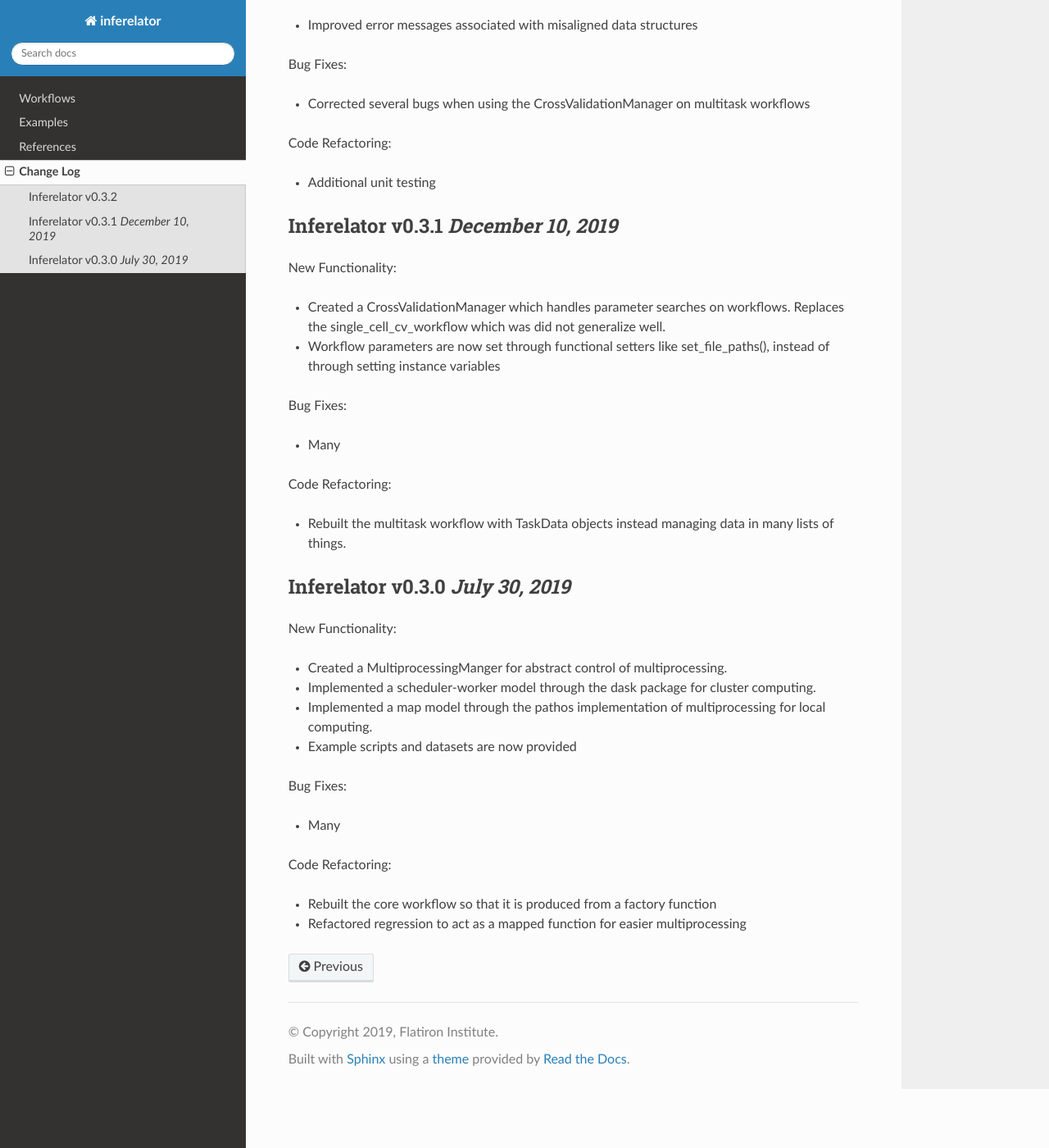
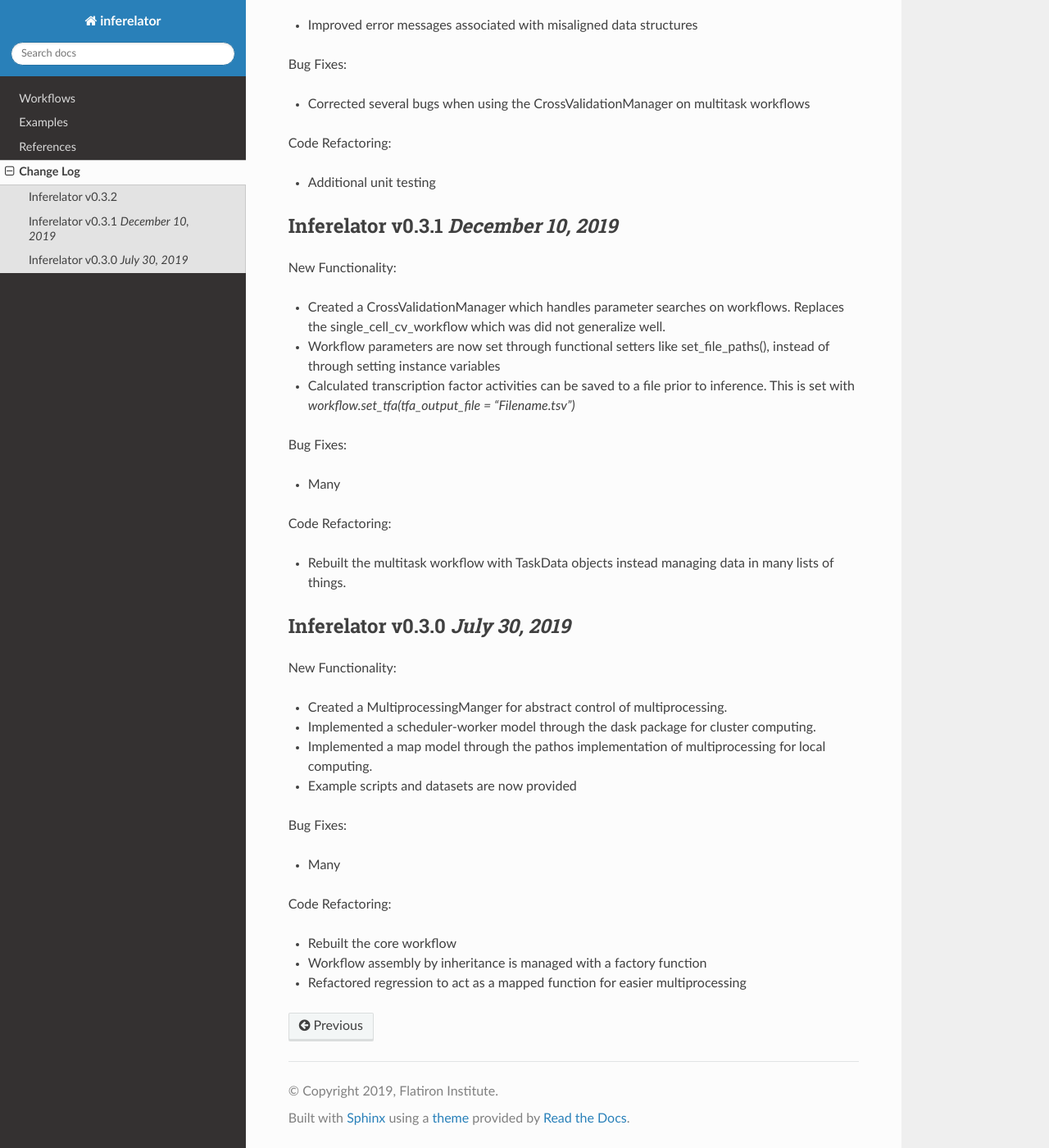
Before and after one commit to flatironinstitute/inferelator, a Sphinx documentation site: the page built from docs/changelog.rst, in a window 1280 px wide and 1400 px high, scrolled down 245 px. Shown: the whole window at 82% size. Built offline with Sphinx 7.4.7 and the Read the Docs theme 2.0.0, drawn with Linux system fonts in a browser that asks for light colours.

```diff
--- a/docs/changelog.rst
+++ b/docs/changelog.rst
@@ -25,6 +25,8 @@
   Replaces the single_cell_cv_workflow which was did not generalize well.
 - Workflow parameters are now set through functional setters like set_file_paths(),
   instead of through setting instance variables
+- Calculated transcription factor activities can be saved to a file prior to inference.
+  This is set with `workflow.set_tfa(tfa_output_file = "Filename.tsv")`
 
 Bug Fixes:
 
@@ -50,5 +52,6 @@
 
 Code Refactoring:
 
-- Rebuilt the core workflow so that it is produced from a factory function
+- Rebuilt the core workflow
+- Workflow assembly by inheritance is managed with a factory function
 - Refactored regression to act as a mapped function for easier multiprocessing
```
Also changed, not shown: 3 other files.
